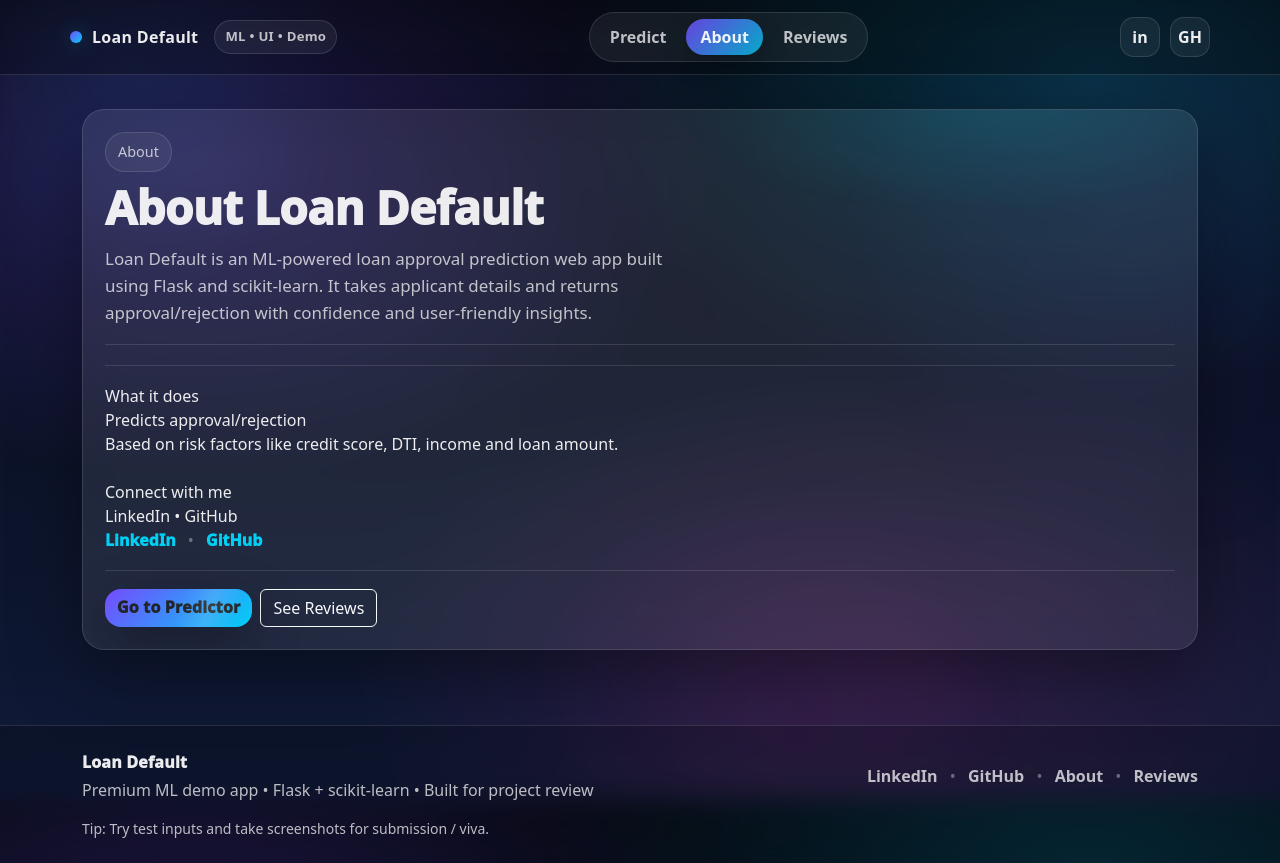
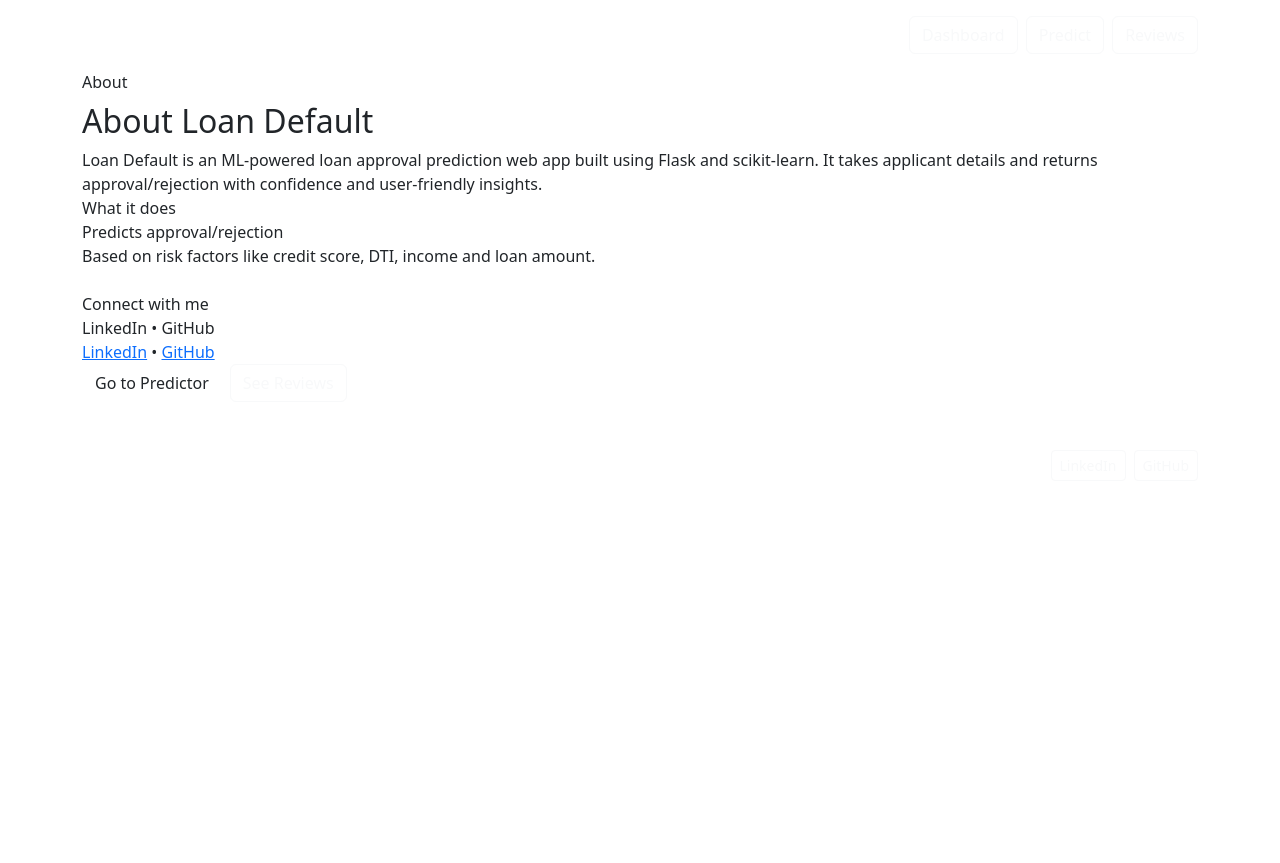
Before and after one commit to Bhavy123321/M.L---Project, a Flask app: page /about in a window 1280 px wide. After the commit the page ends 389 px from the top, so only its background shows below. Run offline with Flask 3, Linux system fonts and the light colour scheme.

Commit message:
Update base.html

```diff
--- a/templates/base.html
+++ b/templates/base.html
@@ -1,92 +1,62 @@
-<!DOCTYPE html>
+<!doctype html>
 <html lang="en">
 <head>
-  <meta charset="UTF-8"/>
-  <meta name="viewport" content="width=device-width, initial-scale=1.0"/>
-  <title>{{ title if title else brand_name ~ " • ML Loan Prediction" }}</title>
+  <meta charset="utf-8" />
+  <meta name="viewport" content="width=device-width, initial-scale=1" />
+  <title>{{ title if title else brand_name }}</title>
 
+  <!-- Bootstrap -->
   <link href="https://cdn.jsdelivr.net/npm/bootstrap@5.3.3/dist/css/bootstrap.min.css" rel="stylesheet">
-  <link rel="stylesheet" href="{{ url_for('static', filename='css/style.css') }}">
+
+  <!-- Your CSS -->
+  <link rel="stylesheet" href="{{ url_for('static', filename='styles.css') }}">
 </head>
+
 <body>
 
-  <div class="bg-orbs"></div>
+  <!-- Header / Navbar -->
+  <header class="py-3">
+    <div class="container d-flex justify-content-between align-items-center gap-3 flex-wrap">
+      <div class="d-flex align-items-center gap-2">
+        <div class="fw-bold text-white" style="font-size: 20px;">{{ brand_name }}</div>
+      </div>
 
-  <!-- ✅ Fixed premium header -->
-  <header class="topbar">
-    <div class="container topbarRow">
-
-      <!-- Left: Brand -->
-      <a class="brand" href="/">
-        <span class="brandDot"></span>
-        <span class="brandName">{{ brand_name }}</span>
-        <span class="brandTag d-none d-sm-inline">ML • UI • Demo</span>
-      </a>
-
-      <!-- Center: Nav -->
-      <nav class="navPill d-none d-md-flex" aria-label="Primary navigation">
-        <a href="/" class="navItem {% if request.path=='/' %}active{% endif %}">Predict</a>
-        <a href="/about" class="navItem {% if request.path.startswith('/about') %}active{% endif %}">About</a>
-        <a href="/reviews" class="navItem {% if request.path.startswith('/reviews') %}active{% endif %}">Reviews</a>
+      <nav class="d-flex gap-2 flex-wrap">
+        <a class="btn btn-outline-light" href="{{ url_for('dashboard') }}">Dashboard</a>
+        <a class="btn btn-outline-light" href="{{ url_for('predict') }}">Predict</a>
+        <a class="btn btn-outline-light" href="{{ url_for('reviews') }}">Reviews</a>
       </nav>
-
-      <!-- Right: Social + Mobile menu button -->
-      <div class="topRight">
-        <a class="iconBtn" href="{{ social.linkedin }}" target="_blank" rel="noreferrer" title="LinkedIn">in</a>
-        <a class="iconBtn" href="{{ social.github }}" target="_blank" rel="noreferrer" title="GitHub">GH</a>
-
-        <!-- Mobile menu -->
-        <button class="menuBtn d-md-none" type="button" data-bs-toggle="offcanvas" data-bs-target="#mobileNav">
-          ☰
-        </button>
-      </div>
     </div>
   </header>
 
-  <!-- ✅ Mobile nav drawer -->
-  <div class="offcanvas offcanvas-end mobileDrawer" tabindex="-1" id="mobileNav">
-    <div class="offcanvas-header">
-      <h5 class="offcanvas-title">{{ brand_name }}</h5>
-      <button type="button" class="btn-close btn-close-white" data-bs-dismiss="offcanvas"></button>
-    </div>
-    <div class="offcanvas-body">
-      <a class="drawerLink" href="/">Predict</a>
-      <a class="drawerLink" href="/about">About</a>
-      <a class="drawerLink" href="/reviews">Reviews</a>
-
-      <div class="drawerDivider"></div>
-
-      <a class="drawerLink" href="{{ social.linkedin }}" target="_blank" rel="noreferrer">LinkedIn</a>
-      <a class="drawerLink" href="{{ social.github }}" target="_blank" rel="noreferrer">GitHub</a>
-    </div>
-  </div>
-
-  <main class="page">
+  <!-- Page content -->
+  <main>
     {% block content %}{% endblock %}
   </main>
 
-  <footer class="footer">
-    <div class="container py-4">
-      <div class="row g-3 align-items-center">
-        <div class="col-md-6">
-          <div class="footTitle">{{ brand_name }}</div>
-          <div class="footSub">Premium ML demo app • Flask + scikit-learn • Built for project review</div>
-        </div>
-        <div class="col-md-6 text-md-end">
-          <a class="footLink" href="{{ social.linkedin }}" target="_blank" rel="noreferrer">LinkedIn</a>
-          <span class="sep">•</span>
-          <a class="footLink" href="{{ social.github }}" target="_blank" rel="noreferrer">GitHub</a>
-          <span class="sep">•</span>
-          <a class="footLink" href="/about">About</a>
-          <span class="sep">•</span>
-          <a class="footLink" href="/reviews">Reviews</a>
-        </div>
+  <!-- Footer -->
+  <footer class="py-4 mt-4">
+    <div class="container d-flex justify-content-between align-items-center flex-wrap gap-2">
+      <div class="text-white-50 small">
+        © {{ brand_name }} • All rights reserved
       </div>
-      <div class="mt-3 small text-soft">Tip: Try test inputs and take screenshots for submission / viva.</div>
+
+      <!-- ✅ FIXED SOCIAL LINKS -->
+      <div class="d-flex gap-2">
+        <a class="btn btn-outline-light btn-sm"
+           href="{{ social.linkedin }}"
+           target="_blank"
+           rel="noopener noreferrer">LinkedIn</a>
+
+        <a class="btn btn-outline-light btn-sm"
+           href="{{ social.github }}"
+           target="_blank"
+           rel="noopener noreferrer">GitHub</a>
+
+      </div>
     </div>
   </footer>
 
   <script src="https://cdn.jsdelivr.net/npm/bootstrap@5.3.3/dist/js/bootstrap.bundle.min.js"></script>
-  <script src="{{ url_for('static', filename='js/app.js') }}"></script>
 </body>
 </html>
```
